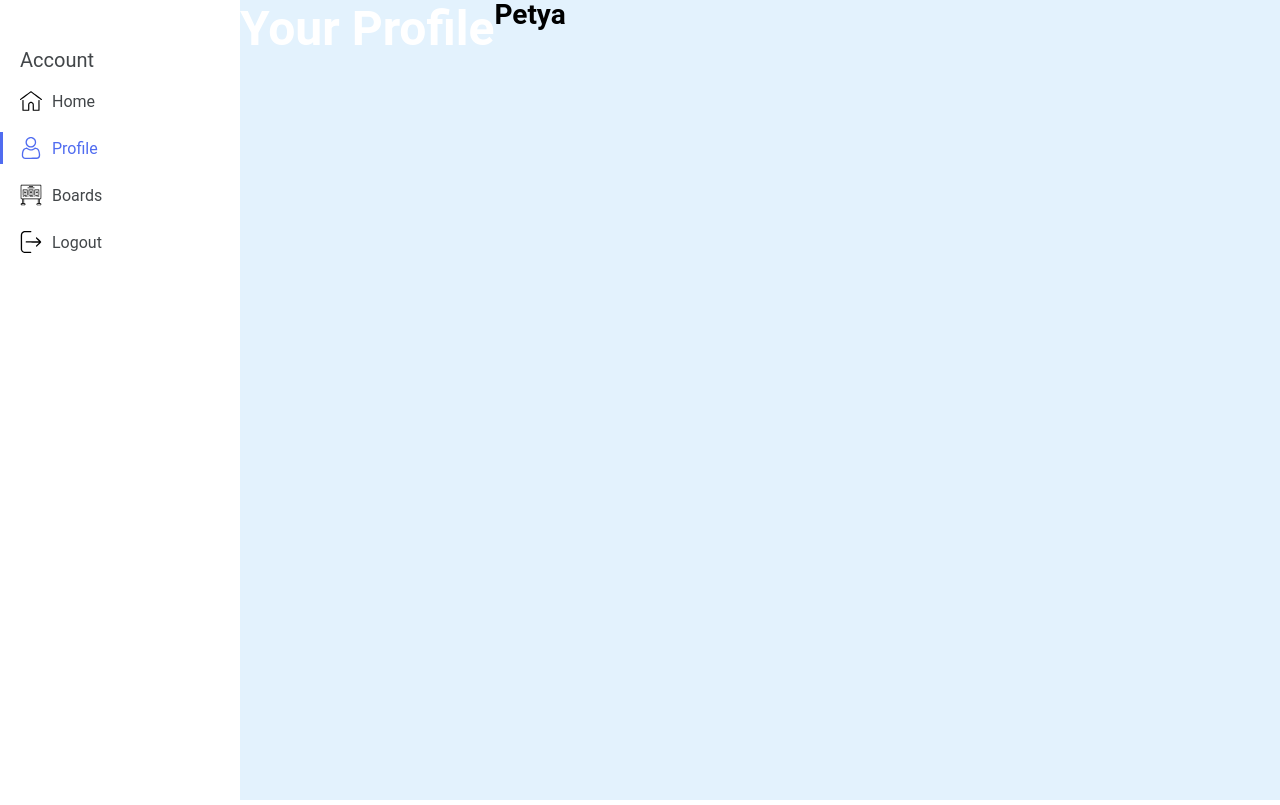
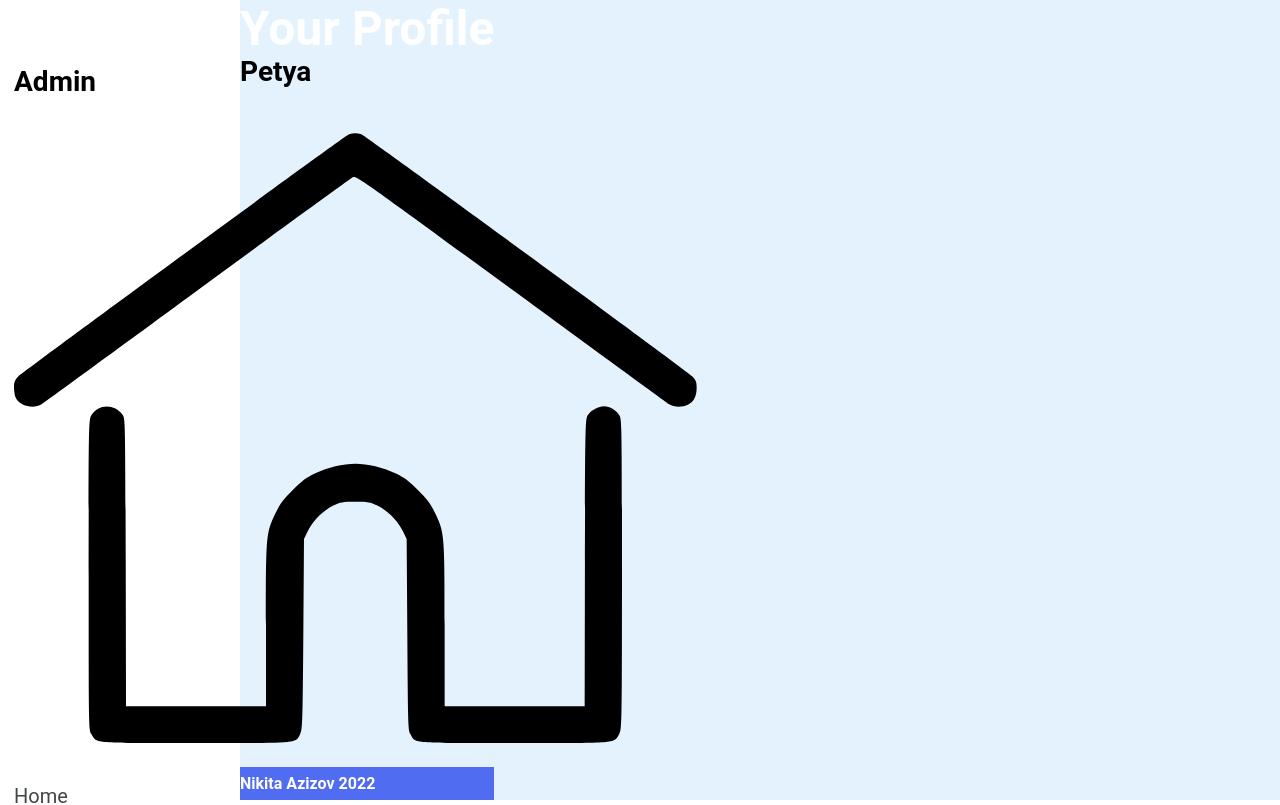
Before and after one commit to BG-dev/Project-TimeM, a React (Create React App) app in the folder Client/: page /profile in a window 1280 px wide. Shown: the top 805 px of the page. Built offline with nearby package versions, Linux system fonts and the light colour scheme; sample sign-in values are in the browser's storage.

Commit message:
reset navbar

```diff
--- a/Client/src/App.jsx
+++ b/Client/src/App.jsx
@@ -2,7 +2,7 @@ import React from "react";
 import { Routes, Route } from "react-router-dom";
 import { Navbar } from "./components";
 import { useAuth } from "./hooks/auth.hook";
-import { LoginForm, RegisterForm } from "./components";
+import { LoginForm, RegisterForm, Footer } from "./components";
 import { ProtectedRoute, PublicRoute } from "./routes";
 import { ProfilePage, HomePage, AuthPage } from "./pages";
 
@@ -12,6 +12,8 @@ function App() {
   return (
     <div className="container">
       {isLoggedIn && <Navbar />}
+      <div className="wrapper">
+        <div className="content">
           <Routes>
             <Route element={<PublicRoute />}>
               <Route
@@ -37,6 +39,9 @@ function App() {
             </Route>
           </Routes>
         </div>
+        <Footer />
+      </div>
+    </div>
   );
 }
 
--- a/Client/src/components/Footer/Footer.jsx
+++ b/Client/src/components/Footer/Footer.jsx
@@ -1,7 +1,13 @@
 import React from "react";
 
+import "./Footer.scss";
+
 function Footer() {
-  return <h3>Nikita Azizov</h3>;
+  return (
+    <div className="footer">
+      <h4 className="footer__text">Nikita Azizov 2022</h4>
+    </div>
+  );
 }
 
 export default Footer;
--- a/Client/src/components/Footer/Footer.scss
+++ b/Client/src/components/Footer/Footer.scss
@@ -0,0 +1,11 @@
+@import "../../scss/variables";
+
+.footer {
+  width: 100%;
+  flex: 0 0 auto;
+  background-color: $blue;
+
+  &__text {
+    padding: 7px 0;
+  }
+}
--- a/Client/src/components/Navbar/Navbar.jsx
+++ b/Client/src/components/Navbar/Navbar.jsx
@@ -20,8 +20,13 @@ function Navbar() {
 
   return (
     <nav className="nav">
-      <div className="nav__list-wrapper">
-        <h2 className="nav__list-title">Account</h2>
+      <div className="nav__logo">
+        <h1 className="nav__logo-text">TimeM</h1>
+      </div>
+      <div className="nav__user">
+        <h2 className="user__username">Admin</h2>
+      </div>
+      <div className="nav__menu">
         <ul className="nav__list">
           <li className="nav__list-item">
             <NavLink className="nav__list-link" to="/">
--- a/Client/src/components/Navbar/Navbar.scss
+++ b/Client/src/components/Navbar/Navbar.scss
@@ -1,51 +1,50 @@
 @import "../../scss/variables";
 
 .nav {
+  position: relative;
+  width: 240px;
   background-color: #ffffff;
-  width: 240px;
-  height: 100%;
-  padding: 45px 0;
-  overflow-wrap: anywhere;
+  height: 100vh;
+  padding: 10px 14px;
+  // &__list {
+  //   // display: flex;
+  //   // flex-direction: column;
+  //   // gap: 15px;
 
-  &__list {
-    display: flex;
-    flex-direction: column;
-    gap: 15px;
+  //   &-title {
+  //     color: $dark-gray;
+  //     font-weight: normal;
+  //     font-size: 20px;
+  //     margin-bottom: 10px;
+  //     margin-left: 20px;
+  //   }
 
-    &-title {
-      color: $dark-gray;
-      font-weight: normal;
-      font-size: 20px;
-      margin-bottom: 10px;
-      margin-left: 20px;
-    }
+  //   &-link {
+  //     padding: 5px 0 5px 20px;
+  //     display: flex;
+  //     align-items: center;
+  //     gap: 10px;
+  //   }
 
-    &-link {
-      padding: 5px 0 5px 20px;
-      display: flex;
-      align-items: center;
-      gap: 10px;
-    }
+  //   &-img {
+  //     width: 22px;
+  //     height: 22px;
+  //   }
 
-    &-img {
-      width: 22px;
-      height: 22px;
-    }
+  //   .active {
+  //     border-left: 3px solid $blue;
+  //     padding-left: 17px;
+  //   }
 
-    .active {
-      border-left: 3px solid $blue;
-      padding-left: 17px;
-    }
+  //   .active * {
+  //     fill: $blue;
+  //     color: $blue;
+  //   }
 
-    .active * {
-      fill: $blue;
-      color: $blue;
-    }
-
-    &-text {
-      color: $dark-gray;
-      font-size: 16px;
-      font-weight: normal;
-    }
-  }
+  //   &-text {
+  //     color: $dark-gray;
+  //     font-size: 16px;
+  //     font-weight: normal;
+  //   }
+  // }
 }
--- a/Client/src/scss/_app.scss
+++ b/Client/src/scss/_app.scss
@@ -2,11 +2,18 @@
 @import "normalize";
 
 .container {
-  position: absolute;
   display: flex;
-  height: 100%;
-  width: 100%;
   background-color: $light-gray;
+
+  .wrapper {
+    display: flex;
+    flex-direction: column;
+    // width: 100%;
+  }
+
+  .content {
+    flex: 1 0 auto;
+  }
 }
 
 span {
```
Lines whose indentation alone changed are shown as unchanged.
